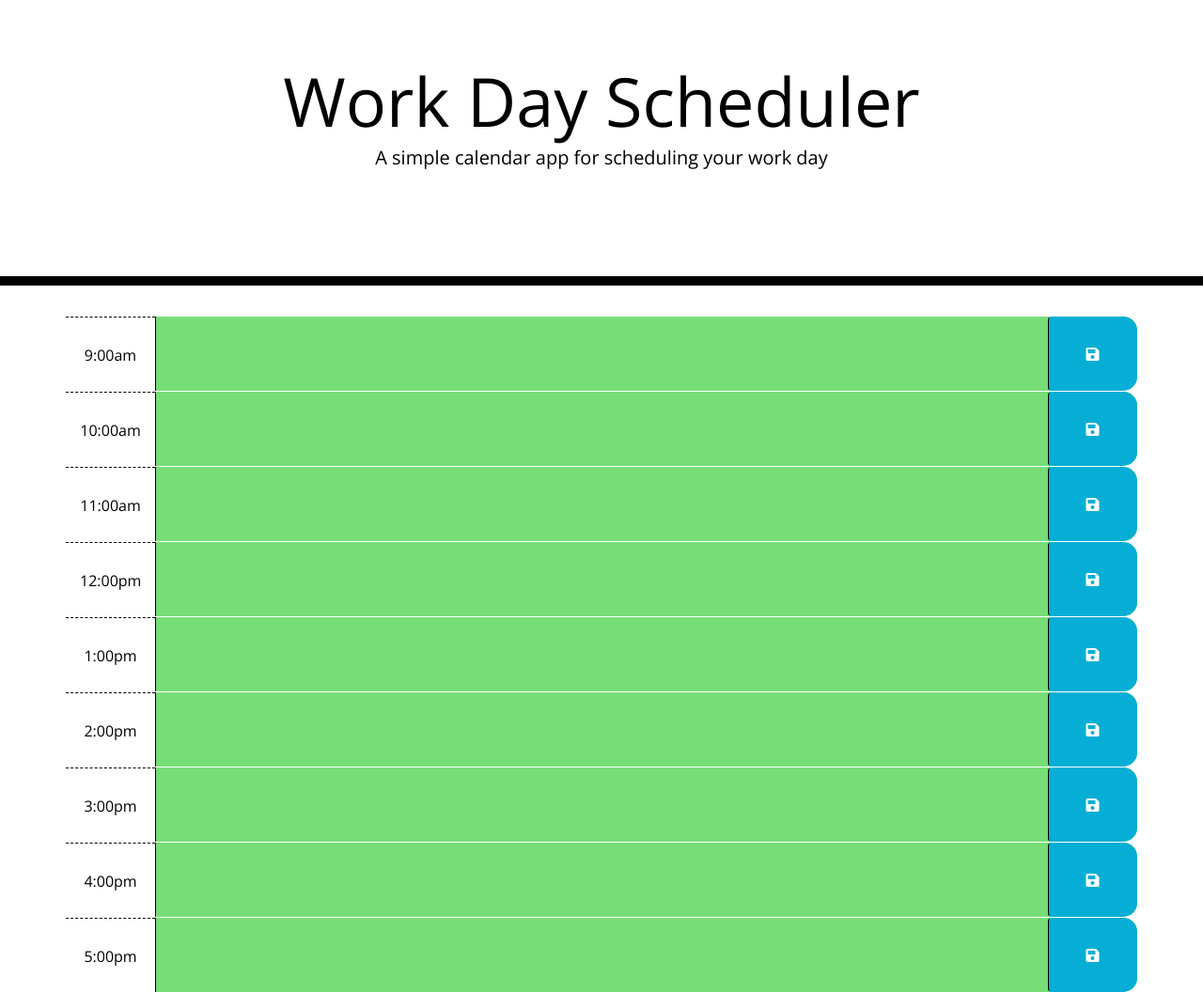
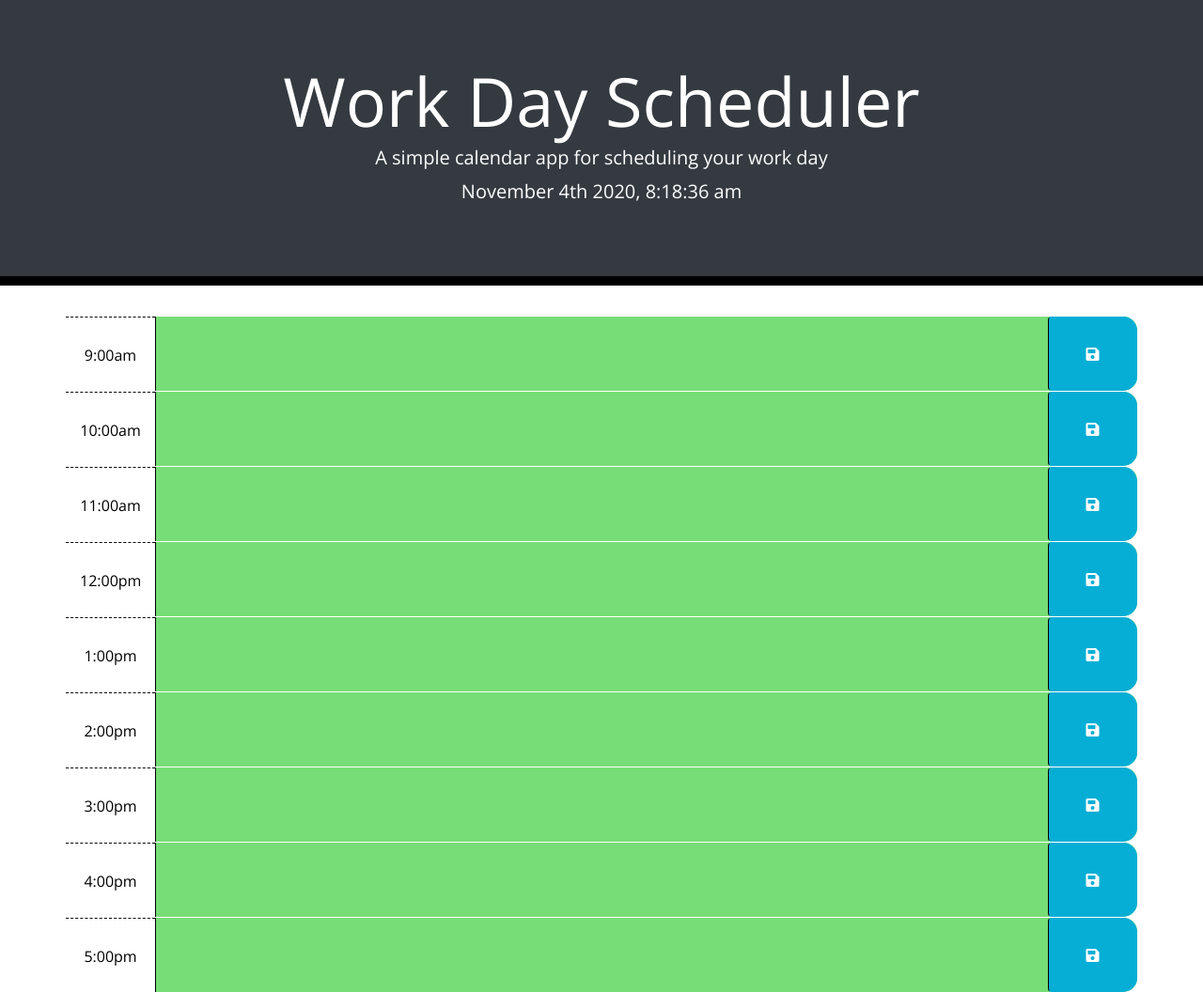
Before and after one commit to dazrin/Day-Planner, a plain HTML site: page index.html in a window 1280 px wide. Shown: the whole page at 94% size. Drawn offline with nearby package versions, Linux system fonts and the light colour scheme.

Commit message:
Finished functionality and style

```diff
--- a/Assets/scripts/script.js
+++ b/Assets/scripts/script.js
@@ -4,7 +4,7 @@ $(document).ready(function () {
 
     //Save Button; When clicked, stores both text and time to local storage
     $(".saveBtn").on("click", function () {
-        var text = $(this).siblings(".decription").val();
+        var text = $(this).siblings(".description").val();
         var time = $(this).parent().attr("id");
 
         localStorage.setItem(time, text);
@@ -21,6 +21,8 @@ $(document).ready(function () {
     $("#hr16 .description").val(localStorage.getItem("hr16"));
     $("#hr17 .description").val(localStorage.getItem("hr17"));
 
+
+
     function trackHour() {
         //Current time
         var currentHr = moment().hour();
@@ -28,13 +30,14 @@ $(document).ready(function () {
         //Store the hour of each time block as a number in a variable
         $(".time-block").each(function () {
             var hrBlock = parseInt($(this).attr("id").split("hour")[1]);
+            console.log(hrBlock, currentHr)
 
         //If the current time has moved past the hour in the block,
         //Set the "past" class on that block and remove any other classes
-            if(hrBlock < currentHr) {
+            if (hrBlock < currentHr) {
                 $(this).addClass("past");
+                $(this).removeClass("future");
                 $(this).removeClass("present");
-                $(this).removeClass("future");
 
         //If the current time is equal to the time on the block
         //Set the "present" class on that block and remove any other classes
@@ -45,11 +48,11 @@ $(document).ready(function () {
 
         //Otherwise, remove any other classes and add the "future" class to the other block
             } else {
+                $(this).removeClass("present");
                 $(this).removeClass("past");
-                $(this).removeClass("present");
                 $(this).addClass("future");
             }
-        });
+        })
     }
     trackHour();
 });
--- a/index.html
+++ b/index.html
@@ -23,15 +23,15 @@
   </head>
 
   <body>
-    <header class="jumbotron">
-      <h1 class="display-3">Work Day Scheduler</h1>
-      <p class="lead">A simple calendar app for scheduling your work day</p>
-      <p id="currentDay" class="text-white font-weight-bold lead"></p>
+    <header class="jumbotron bg-dark">
+      <h1 class="text-white display-3">Work Day Scheduler</h1>
+      <p class="text-white lead">A simple calendar app for scheduling your work day</p>
+      <p id="currentDay" class="text-white lead"></p>
     </header>
     <div class="container">
       <!-- Timeblocks go here -->
 
-      <div id="hr9" class="row time-block">
+    <div id="hr9" class="row time-block">
         <div class="col-md-1 hour">
             9:00am
         </div>
```
